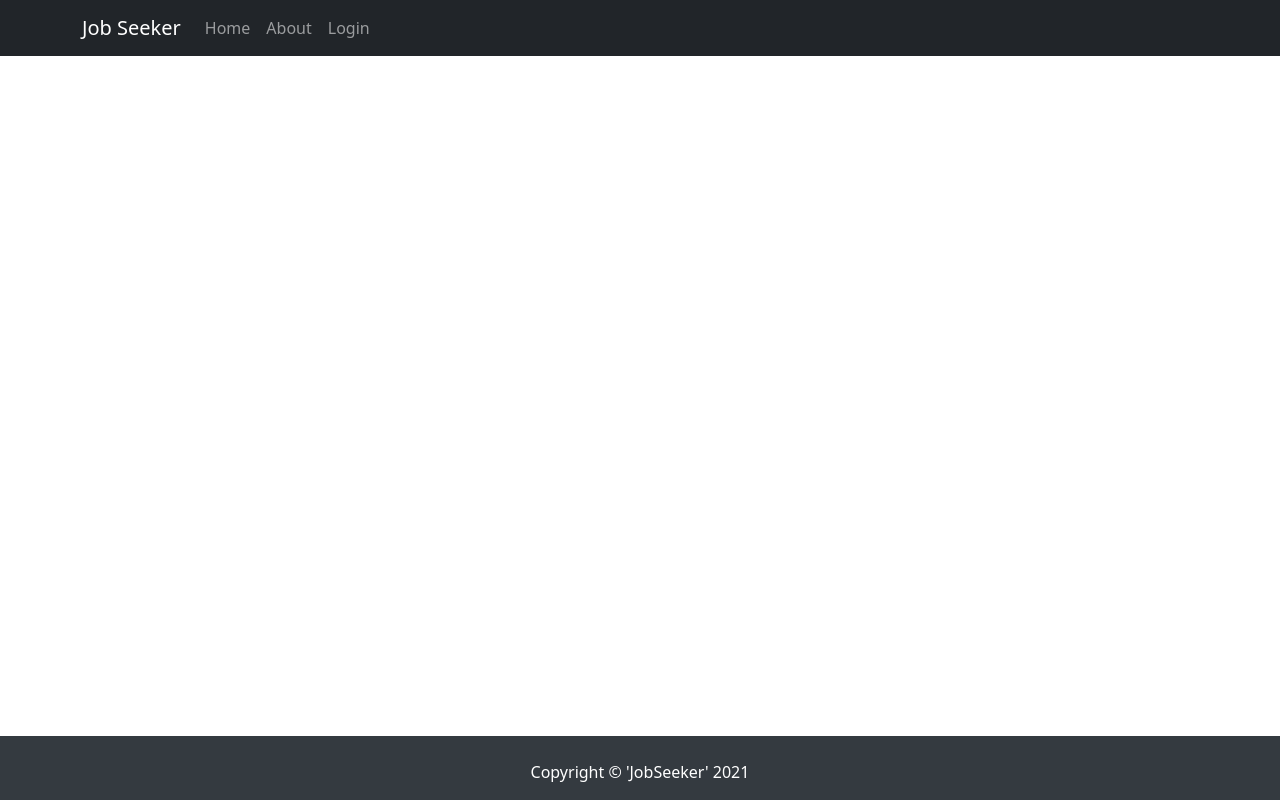
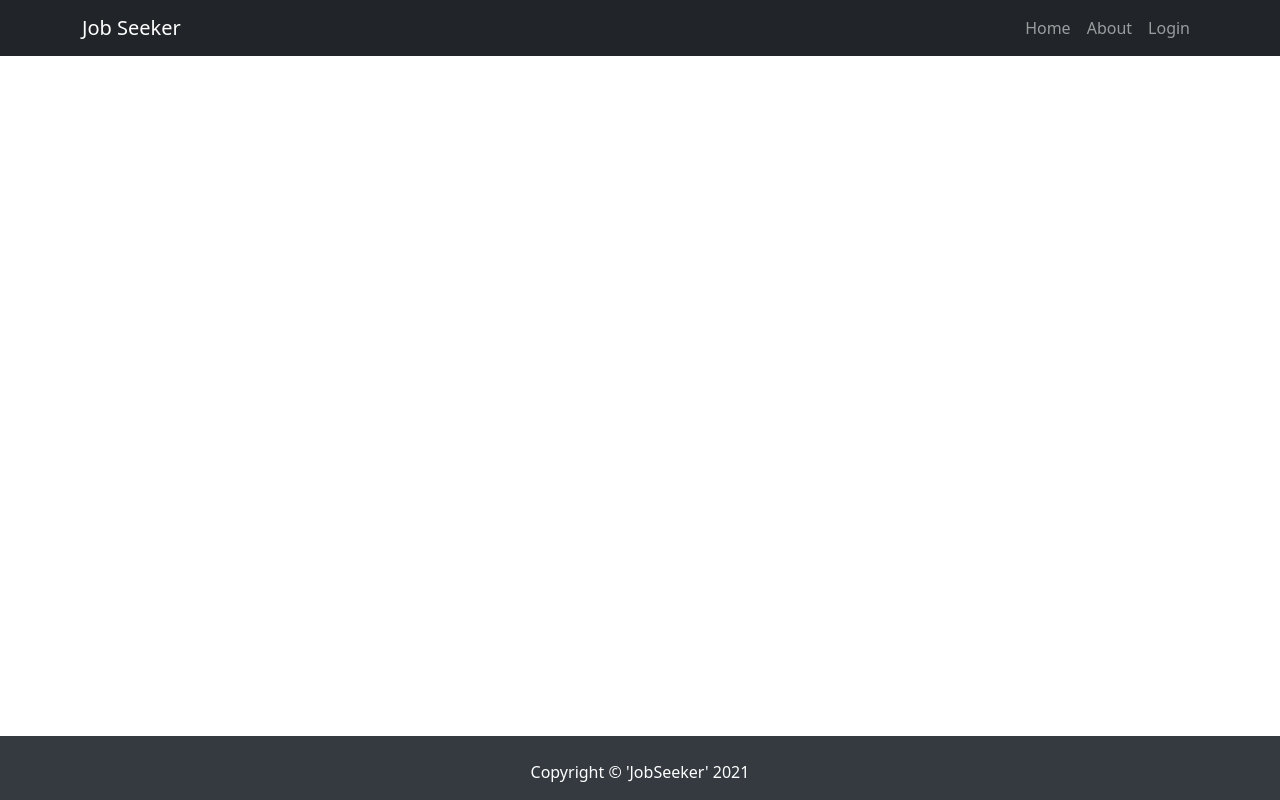
Before and after one commit to timmsnow/job_seeker_front, a React (Create React App) app: page /projects in a window 1280 px wide. Built offline with nearby package versions, Linux system fonts and the light colour scheme.

Commit message:
fixes nav-bar margin

```diff
--- a/src/components/navigation.jsx
+++ b/src/components/navigation.jsx
@@ -29,7 +29,7 @@ class Navigation extends Component {
         <Navbar bg="dark" variant="dark">
           <Container>
             <Navbar.Brand>Job Seeker</Navbar.Brand>
-            <Nav className="me-auto">
+            <Nav>
               {home}
               <Nav.Link href="/about">About</Nav.Link>
               {dashboard}
```
